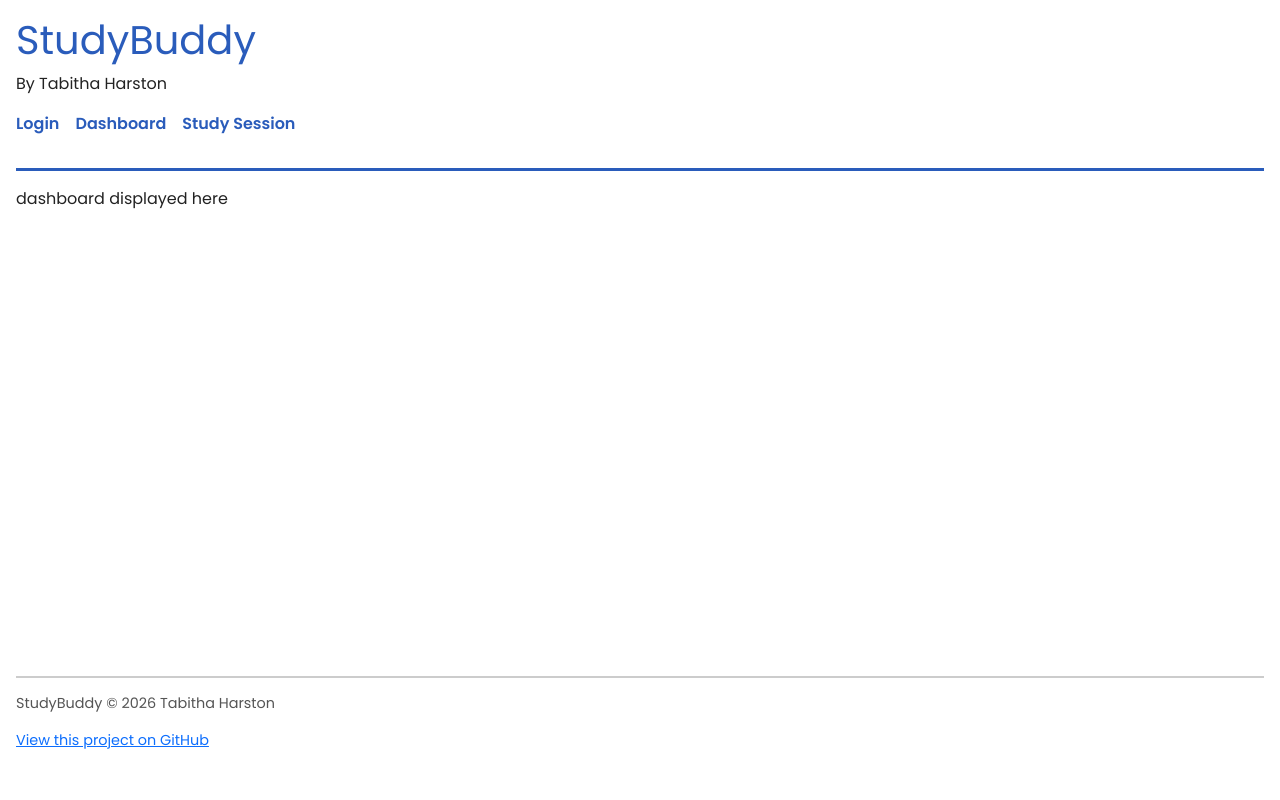
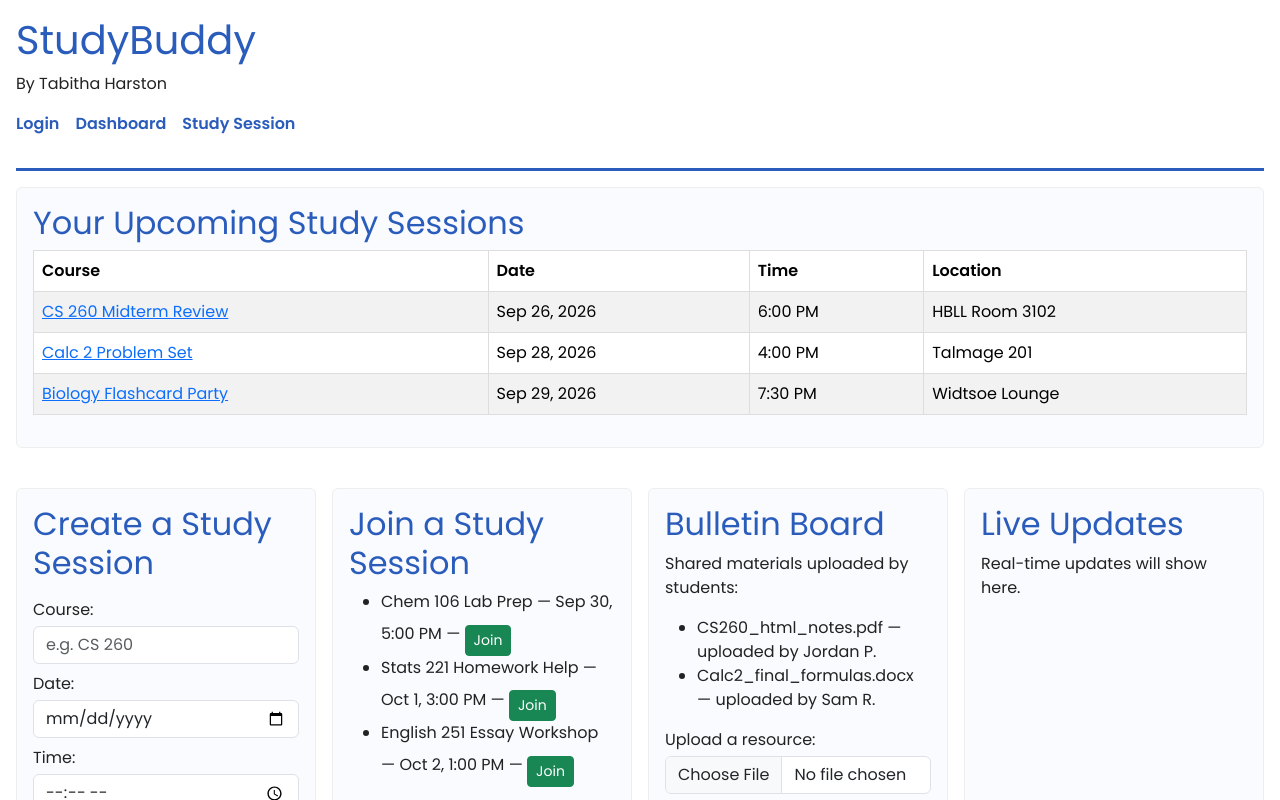
Before and after one commit to tabithaharston/StudyBuddy-Startup, a React (Vite) app: page /dashboard in a window 1280 px wide. Shown: the top 800 px of the page. Built offline with nearby package versions, Linux system fonts and the light colour scheme.

Commit message:
Convert dashboard page to React component

```diff
--- a/src/dashboard/dashboard.jsx
+++ b/src/dashboard/dashboard.jsx
@@ -1,5 +1,96 @@
 import React from 'react';
+import { NavLink } from 'react-router-dom';
+import './dashboard.css';
 
 export function Dashboard() {
-  return <main>dashboard displayed here</main>;
+  return (
+    <main className="dashboard">
+      <section className="wide">
+        <h2>Your Upcoming Study Sessions</h2>
+        {/* Database data placeholder: study sessions the user has joined */}
+        <table className="table table-striped">
+          <thead>
+            <tr>
+              <th>Course</th>
+              <th>Date</th>
+              <th>Time</th>
+              <th>Location</th>
+            </tr>
+          </thead>
+          <tbody>
+            <tr>
+              <td><NavLink to="/session">CS 260 Midterm Review</NavLink></td>
+              <td>Sep 26, 2026</td>
+              <td>6:00 PM</td>
+              <td>HBLL Room 3102</td>
+            </tr>
+            <tr>
+              <td><NavLink to="/session">Calc 2 Problem Set</NavLink></td>
+              <td>Sep 28, 2026</td>
+              <td>4:00 PM</td>
+              <td>Talmage 201</td>
+            </tr>
+            <tr>
+              <td><NavLink to="/session">Biology Flashcard Party</NavLink></td>
+              <td>Sep 29, 2026</td>
+              <td>7:30 PM</td>
+              <td>Widtsoe Lounge</td>
+            </tr>
+          </tbody>
+        </table>
+      </section>
+
+      {/* Form for creating a new study session */}
+      <section>
+        <h2>Create a Study Session</h2>
+        <form>
+          <label htmlFor="courseName">Course:</label>
+          <input type="text" id="courseName" name="courseName" className="form-control" placeholder="e.g. CS 260" required />
+
+          <label htmlFor="sessionDate">Date:</label>
+          <input type="date" id="sessionDate" name="sessionDate" className="form-control" required />
+
+          <label htmlFor="sessionTime">Time:</label>
+          <input type="time" id="sessionTime" name="sessionTime" className="form-control" required />
+
+          <label htmlFor="sessionLocation">Location:</label>
+          <input type="text" id="sessionLocation" name="sessionLocation" className="form-control" placeholder="e.g. HBLL Room 3102" />
+
+          <button type="submit" className="btn btn-primary">Create Session</button>
+        </form>
+      </section>
+
+      {/* Available study sessions to join */}
+      <section>
+        <h2>Join a Study Session</h2>
+        {/* Database data placeholder: all open sessions available to join */}
+        <ul>
+          <li>Chem 106 Lab Prep — Sep 30, 5:00 PM — <button type="button" className="btn btn-sm btn-success">Join</button></li>
+          <li>Stats 221 Homework Help — Oct 1, 3:00 PM — <button type="button" className="btn btn-sm btn-success">Join</button></li>
+          <li>English 251 Essay Workshop — Oct 2, 1:00 PM — <button type="button" className="btn btn-sm btn-success">Join</button></li>
+        </ul>
+      </section>
+
+      <section>
+        <h2>Bulletin Board</h2>
+        {/* Shared study resources */}
+        <p>Shared materials uploaded by students:</p>
+        <ul>
+          <li>CS260_html_notes.pdf — uploaded by Jordan P.</li>
+          <li>Calc2_final_formulas.docx — uploaded by Sam R.</li>
+        </ul>
+        <form>
+          <label htmlFor="resourceFile">Upload a resource:</label>
+          <input type="file" id="resourceFile" name="resourceFile" className="form-control" />
+          <button type="submit" className="btn btn-secondary">Upload</button>
+        </form>
+      </section>
+
+      {/* Real-time activity updates */}
+      <section>
+        <h2>Live Updates</h2>
+        <p id="liveActivity">Real-time updates will show here.</p>
+      </section>
+    </main>
+  );
 }
```
